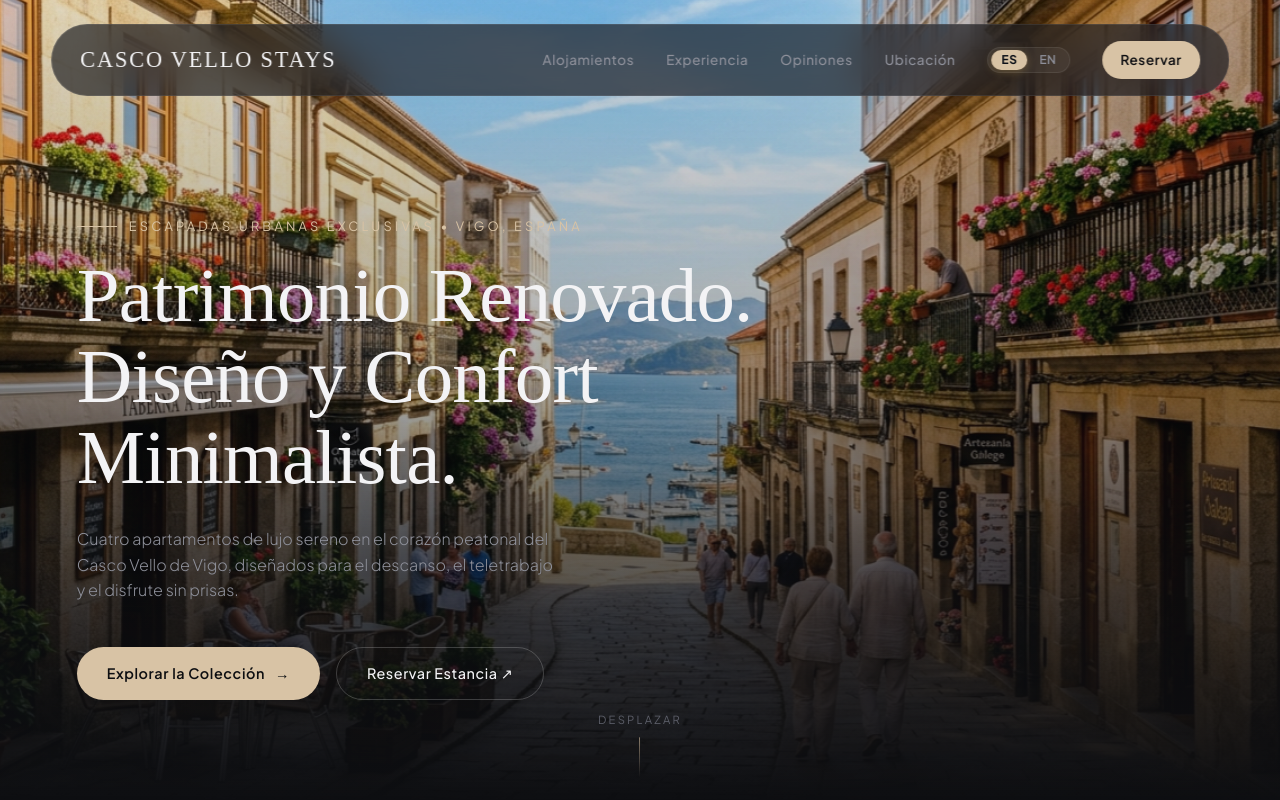
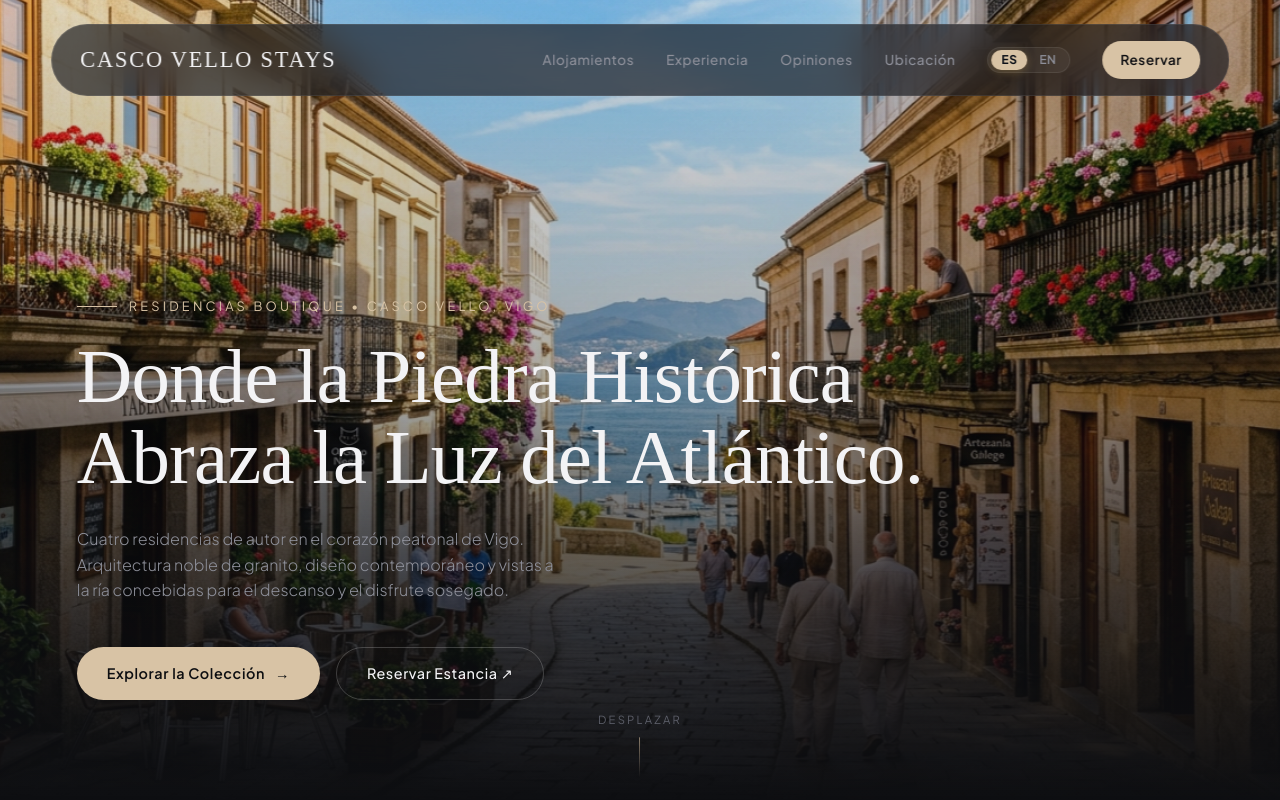
Before and after one commit to oxxs2020-hash/CascoVelloLM, a website: page index.html in a window 1280 px wide. Shown: the top 800 px of the page. Drawn offline with Linux system fonts and the light colour scheme; a web font is replaced by a local one.

Commit message:
✨ Upgrade hero headline to sophisticated, evocative copy

```diff
--- a/app.js
+++ b/app.js
@@ -14,9 +14,9 @@ document.addEventListener('DOMContentLoaded', () => {
       nav_reviews: "Opiniones",
       nav_location: "Ubicación",
       nav_cta: "Reservar",
-      hero_meta: "Escapadas Urbanas Exclusivas • Vigo, España",
-      hero_title: "Patrimonio Renovado.<br>Diseño y Confort Minimalista.",
-      hero_sub: "Cuatro apartamentos de lujo sereno en el corazón peatonal del Casco Vello de Vigo, diseñados para el descanso, el teletrabajo y el disfrute sin prisas.",
+      hero_meta: "Residencias Boutique • Casco Vello, Vigo",
+      hero_title: "Donde la Piedra Histórica<br>Abraza la Luz del Atlántico.",
+      hero_sub: "Cuatro residencias de autor en el corazón peatonal de Vigo. Arquitectura noble de granito, diseño contemporáneo y vistas a la ría concebidas para el descanso y el disfrute sosegado.",
       hero_btn_explore: "Explorar la Colección",
       hero_btn_direct: "Reservar Estancia ↗",
       hero_scroll: "Desplazar",
@@ -167,9 +167,9 @@ document.addEventListener('DOMContentLoaded', () => {
       nav_reviews: "Reviews",
       nav_location: "Location",
       nav_cta: "Book Now",
-      hero_meta: "Exclusive Urban Escapes • Vigo, Spain",
-      hero_title: "Restyled Heritage.<br>Uncompromising Minimalist Living.",
-      hero_sub: "Four quiet-luxury apartments positioned in the pedestrian core of Casco Vello, crafted for long afternoons, remote work, and effortless exploration.",
+      hero_meta: "Boutique Residences • Casco Vello, Vigo",
+      hero_title: "Where Historic Heritage<br>Meets Atlantic Light & Serenity.",
+      hero_sub: "Four boutique residences nestled in the pedestrian old quarter of Vigo. Noble granite architecture, refined contemporary design, and sweeping ocean views crafted for discerning travelers.",
       hero_btn_explore: "Explore the Collection",
       hero_btn_direct: "Book Your Stay ↗",
       hero_scroll: "Scroll",
--- a/index.html
+++ b/index.html
@@ -59,9 +59,9 @@
     </div>
     <div class="hero-overlay"></div>
     <div class="hero-content">
-      <span class="hero-meta" data-i18n="hero_meta">Escapadas Urbanas Exclusivas • Vigo, España</span>
-      <h1 data-i18n-html="hero_title">Patrimonio Renovado.<br>Diseño y Confort Minimalista.</h1>
-      <p class="hero-sub" data-i18n="hero_sub">Cuatro apartamentos de lujo sereno en el corazón peatonal del Casco Vello de Vigo, diseñados para el descanso, el teletrabajo y el disfrute sin prisas.</p>
+      <span class="hero-meta" data-i18n="hero_meta">Residencias Boutique • Casco Vello, Vigo</span>
+      <h1 data-i18n-html="hero_title">Donde la Piedra Histórica<br>Abraza la Luz del Atlántico.</h1>
+      <p class="hero-sub" data-i18n="hero_sub">Cuatro residencias de autor en el corazón peatonal de Vigo. Arquitectura noble de granito, diseño contemporáneo y vistas a la ría concebidas para el descanso y el disfrute sosegado.</p>
       <div class="hero-cta-group">
         <a href="#properties" class="btn-primary"><span data-i18n="hero_btn_explore">Explorar la Colección</span> <span>→</span></a>
         <a href="#booking" class="btn-outline" data-i18n="hero_btn_direct">Reservar Estancia ↗</a>
```
